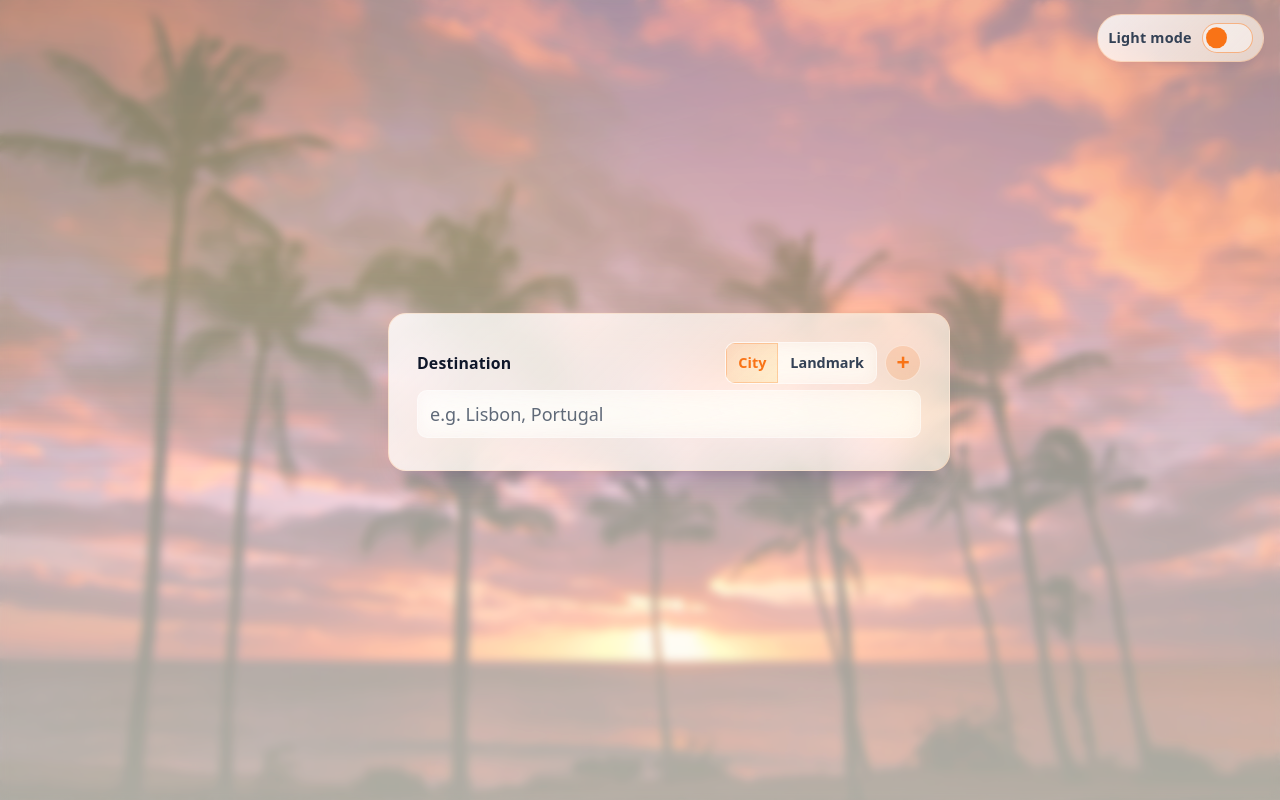
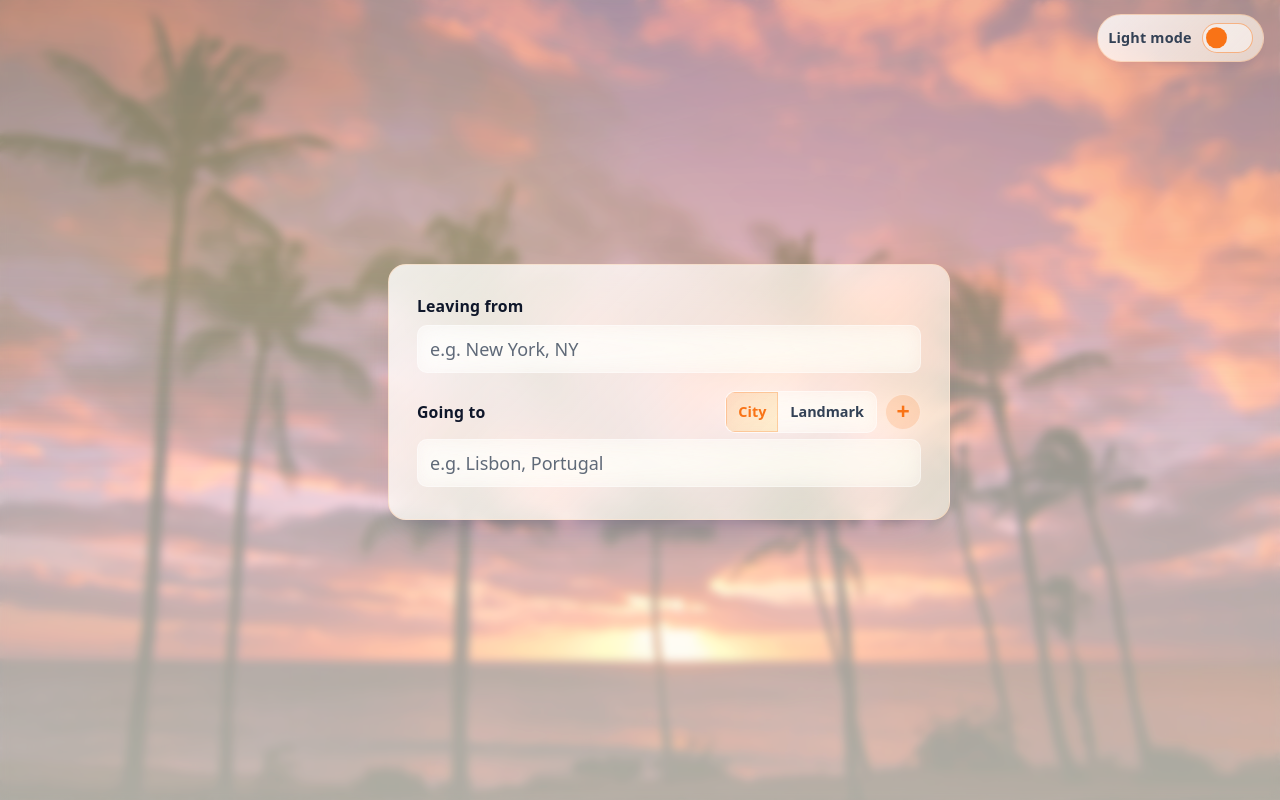
Before and after one commit to anthriad/trippy, a React (Vite) app in the folder web/: page / in a window 1280 px wide. Built offline with nearby package versions, Linux system fonts and the light colour scheme.

Commit message:
Updated a few minor issues

```diff
--- a/web/src/App.css
+++ b/web/src/App.css
@@ -868,6 +868,10 @@
   }
 }
 
+.trip-panel-saved {
+  padding: 22px 22px 24px;
+}
+
 .trip-list {
   list-style: none;
   margin: 0;
@@ -896,6 +900,30 @@
   flex-direction: column;
   gap: 4px;
   min-width: 0;
+}
+
+.trip-card-route {
+  display: grid;
+  grid-template-columns: 1fr;
+  gap: 2px;
+}
+
+.trip-card-route-label {
+  font-size: 0.78rem;
+  font-weight: 650;
+  letter-spacing: 0.02em;
+  text-transform: uppercase;
+  color: var(--text);
+  opacity: 0.85;
+}
+
+.trip-card-route-value {
+  color: var(--text-h);
+  font-weight: 650;
+  min-width: 0;
+  overflow: hidden;
+  text-overflow: ellipsis;
+  white-space: nowrap;
 }
 
 .trip-card-place {
--- a/web/src/App.jsx
+++ b/web/src/App.jsx
@@ -21,6 +21,7 @@ function normalizeDestinationKind(value) {
 }
 
 const initialForm = {
+  fromLocation: '',
   location: '',
   extraLocations: [],
   destinationKind: DESTINATION_KIND_DEFAULT,
@@ -50,7 +51,9 @@ function TripPlannerPage() {
   const [destinationListDismissed, setDestinationListDismissed] =
     useState(false)
   const [destinationActiveIndex, setDestinationActiveIndex] = useState(0)
+  const fromComboboxRef = useRef(null)
   const destinationComboboxRef = useRef(null)
+  const fromInputRef = useRef(null)
   const locationInputRef = useRef(null)
   const placesSessionRef = useRef(null)
 
@@ -75,6 +78,7 @@ function TripPlannerPage() {
     )
 
   const hasDestination =
+    form.fromLocation.trim().length > 0 &&
     form.location.trim().length > 0 &&
     form.extraLocations.every((loc) => loc.trim().length > 0)
   const totalDestinations = 1 + form.extraLocations.length
@@ -93,11 +97,13 @@ function TripPlannerPage() {
   }, [destinationKind])
 
   useEffect(() => {
+    // eslint-disable-next-line react-hooks/set-state-in-effect
     setDestinationActiveIndex(0)
   }, [destinationSuggestions])
 
   useEffect(() => {
     if (!activeDestinationField) {
+      // eslint-disable-next-line react-hooks/set-state-in-effect
       setDestinationSuggestions([])
       return
     }
@@ -122,9 +128,11 @@ function TripPlannerPage() {
         if (!placesSessionRef.current) {
           placesSessionRef.current = new AutocompleteSessionToken()
         }
+        const kindForFetch =
+          activeDestinationField?.type === 'from' ? 'city' : destinationKind
         const rows = await fetchPlaceSuggestions(
           q,
-          destinationKind,
+          kindForFetch,
           placesSessionRef.current,
         )
         if (!cancelled) setDestinationSuggestions(rows)
@@ -146,8 +154,12 @@ function TripPlannerPage() {
     if (!showDestinationList) return
     function handlePointerDown(e) {
       if (
-        destinationComboboxRef.current &&
-        !destinationComboboxRef.current.contains(e.target)
+        !(
+          (fromComboboxRef.current &&
+            fromComboboxRef.current.contains(e.target)) ||
+          (destinationComboboxRef.current &&
+            destinationComboboxRef.current.contains(e.target))
+        )
       ) {
         setActiveDestinationField(null)
       }
@@ -191,7 +203,10 @@ function TripPlannerPage() {
   }, [openDatePicker])
 
   useEffect(() => {
-    if (!hasDates && budgetMenuOpen) setBudgetMenuOpen(false)
+    if (!hasDates && budgetMenuOpen) {
+      // eslint-disable-next-line react-hooks/set-state-in-effect
+      setBudgetMenuOpen(false)
+    }
   }, [hasDates, budgetMenuOpen])
 
   useEffect(() => {
@@ -203,6 +218,7 @@ function TripPlannerPage() {
       form.price ||
       form.dateLenient !== false
     ) {
+      // eslint-disable-next-line react-hooks/set-state-in-effect
       setForm((prev) => ({
         ...prev,
         startDate: '',
@@ -217,14 +233,17 @@ function TripPlannerPage() {
   useEffect(() => {
     // If dates are incomplete, the budget step should not be shown.
     if (hasDates) return
-    if (form.price !== '') setForm((prev) => ({ ...prev, price: '' }))
+    if (form.price !== '') {
+      // eslint-disable-next-line react-hooks/set-state-in-effect
+      setForm((prev) => ({ ...prev, price: '' }))
+    }
   }, [hasDates, form.price])
 
   function updateField(name, value) {
     setForm((prev) => ({ ...prev, [name]: value }))
-    if (name === 'location' || name === 'destinationKind')
+    if (name === 'fromLocation' || name === 'location' || name === 'destinationKind')
       setDestinationListDismissed(false)
-    if (name === 'location' && !String(value).trim()) {
+    if ((name === 'fromLocation' || name === 'location') && !String(value).trim()) {
       placesSessionRef.current = null
     }
     setFormError('')
@@ -283,6 +302,9 @@ function TripPlannerPage() {
     setDestinationListDismissed(true)
     if (!targetField) return
     setForm((prev) => {
+      if (targetField.type === 'from') {
+        return { ...prev, fromLocation: value }
+      }
       if (targetField.type === 'primary') {
         return { ...prev, location: value }
       }
@@ -291,6 +313,7 @@ function TripPlannerPage() {
       return { ...prev, extraLocations: next }
     })
     setFormError('')
+    if (targetField.type === 'from') fromInputRef.current?.focus()
     if (targetField.type === 'primary') locationInputRef.current?.focus()
   }
 
@@ -318,6 +341,7 @@ function TripPlannerPage() {
   function handleSubmit(e) {
     e.preventDefault()
     if (!showSaveStep) return
+    const fromLocation = form.fromLocation.trim()
     const location = form.location.trim()
     const extraLocations = form.extraLocations.map((loc) => loc.trim())
     if (extraLocations.some((loc) => !loc)) {
@@ -325,7 +349,13 @@ function TripPlannerPage() {
       return
     }
     const allLocations = [location, ...extraLocations]
-    if (!location || !form.startDate || !form.endDate || form.price === '') {
+    if (
+      !fromLocation ||
+      !location ||
+      !form.startDate ||
+      !form.endDate ||
+      form.price === ''
+    ) {
       setFormError('Please fill in every field.')
       return
     }
@@ -340,6 +370,7 @@ function TripPlannerPage() {
     }
     const priceMode = form.priceMode === 'total' ? 'total' : 'perPerson'
     const planVariables = {
+      origin: fromLocation,
       destinations: {
         primary: location,
         extras: extraLocations,
@@ -361,6 +392,7 @@ function TripPlannerPage() {
 
     const trip = {
       id: crypto.randomUUID(),
+      fromLocation,
       location: allLocations.join(' • '),
       locations: allLocations,
       destinationKind: planVariables.destinations.kind,
@@ -412,11 +444,85 @@ function TripPlannerPage() {
           <form className="trip-form" onSubmit={handleSubmit} noValidate>
           <div
             className="trip-field trip-dest-combobox"
+            ref={fromComboboxRef}
+          >
+            <div className="trip-dest-header-row">
+              <label className="trip-dest-label" htmlFor="fromLocation">
+                Leaving from
+              </label>
+            </div>
+            <div className="trip-dest-input-wrap">
+              <input
+                ref={fromInputRef}
+                id="fromLocation"
+                name="fromLocation"
+                type="text"
+                autoComplete="off"
+                placeholder="e.g. New York, NY"
+                role="combobox"
+                aria-autocomplete="list"
+                aria-expanded={
+                  showDestinationList &&
+                  isSameDestinationField(activeDestinationField, {
+                    type: 'from',
+                  })
+                }
+                aria-controls="destination-listbox-from"
+                aria-activedescendant={
+                  showDestinationList &&
+                  isSameDestinationField(activeDestinationField, {
+                    type: 'from',
+                  })
+                    ? `destination-opt-from-${destinationActiveIndex}`
+                    : undefined
+                }
+                value={form.fromLocation}
+                onChange={(e) => updateField('fromLocation', e.target.value)}
+                onFocus={() => setActiveDestinationField({ type: 'from' })}
+                onKeyDown={(e) => onDestinationKeyDown(e, { type: 'from' })}
+              />
+              {showDestinationList &&
+              isSameDestinationField(activeDestinationField, {
+                type: 'from',
+              }) ? (
+                <ul
+                  id="destination-listbox-from"
+                  className="trip-dest-list"
+                  role="listbox"
+                >
+                  {destinationSuggestions.map((row, index) => (
+                    <li
+                      key={row.placeId || `${index}-${row.text}`}
+                      role="presentation"
+                    >
+                      <button
+                        type="button"
+                        id={`destination-opt-from-${index}`}
+                        role="option"
+                        aria-selected={index === destinationActiveIndex}
+                        className={
+                          index === destinationActiveIndex
+                            ? 'trip-dest-option trip-dest-option-active'
+                            : 'trip-dest-option'
+                        }
+                        onMouseDown={(e) => e.preventDefault()}
+                        onClick={() => pickDestination(row.text, { type: 'from' })}
+                      >
+                        {row.text}
+                      </button>
+                    </li>
+                  ))}
+                </ul>
+              ) : null}
+            </div>
+          </div>
+          <div
+            className="trip-field trip-dest-combobox"
             ref={destinationComboboxRef}
           >
             <div className="trip-dest-header-row">
               <label className="trip-dest-label" htmlFor="location">
-                Destination
+                Going to
               </label>
               <div className="trip-dest-controls">
                 <div
@@ -780,17 +886,29 @@ function TripPlannerPage() {
 
       {trips.length > 0 ? (
         <section className="trip-list-section" aria-labelledby="saved-trips">
+          <div className="trip-panel trip-panel-saved">
             <h2 id="saved-trips">Saved trips</h2>
             <ul className="trip-list">
               {trips.map((trip) => (
                 <li key={trip.id} className="trip-card">
                   <Link to={`/trip/${trip.id}`} className="trip-card-link">
                     <div className="trip-card-main">
-                    <strong className="trip-card-place">{trip.location}</strong>
+                      {trip.fromLocation ? (
+                        <span className="trip-card-route">
+                          <span className="trip-card-route-label">Leaving from</span>
+                          <strong className="trip-card-route-value">
+                            {trip.fromLocation}
+                          </strong>
+                        </span>
+                      ) : null}
+                      <span className="trip-card-route">
+                        <span className="trip-card-route-label">Going to</span>
+                        <strong className="trip-card-route-value">
+                          {trip.location}
+                        </strong>
+                      </span>
                       <span className="trip-card-kind">
-                      {trip.destinationKind === 'landmark'
-                        ? 'Landmark'
-                        : 'City'}
+                        {trip.destinationKind === 'landmark' ? 'Landmark' : 'City'}
                       </span>
                       <span className="trip-card-dates">
                         {formatDateRange(trip.startDate, trip.endDate)}
@@ -811,6 +929,7 @@ function TripPlannerPage() {
                 </li>
               ))}
             </ul>
+          </div>
         </section>
       ) : null}
     </div>
@@ -965,6 +1084,7 @@ function isSameDestinationField(a, b) {
 
 function getActiveDestinationQuery(activeField, form) {
   if (!activeField) return ''
+  if (activeField.type === 'from') return form.fromLocation.trim()
   if (activeField.type === 'primary') return form.location.trim()
   return (form.extraLocations[activeField.index] ?? '').trim()
 }
--- a/web/vite.config.js
+++ b/web/vite.config.js
@@ -1,3 +1,4 @@
+/* global process */
 import { defineConfig, loadEnv } from 'vite'
 import react from '@vitejs/plugin-react'
 import fs from 'node:fs'
@@ -11,7 +12,9 @@ function resolveGooglePlacesApiKey(mode) {
   const legacyPath = path.resolve(process.cwd(), 'Google_Places_API_Key.env')
   if (fs.existsSync(legacyPath)) {
     const raw = fs.readFileSync(legacyPath, 'utf8')
-    const m = raw.match(/^\s*GOOGLE_PLACES_API_KEY\s*=\s*(\S+)/m)
+    const m =
+      raw.match(/^\s*VITE_GOOGLE_PLACES_API_KEY\s*=\s*(\S+)/m) ??
+      raw.match(/^\s*GOOGLE_PLACES_API_KEY\s*=\s*(\S+)/m)
     if (m) return m[1].trim()
   }
   return ''
```
Lines whose indentation alone changed are shown as unchanged.
